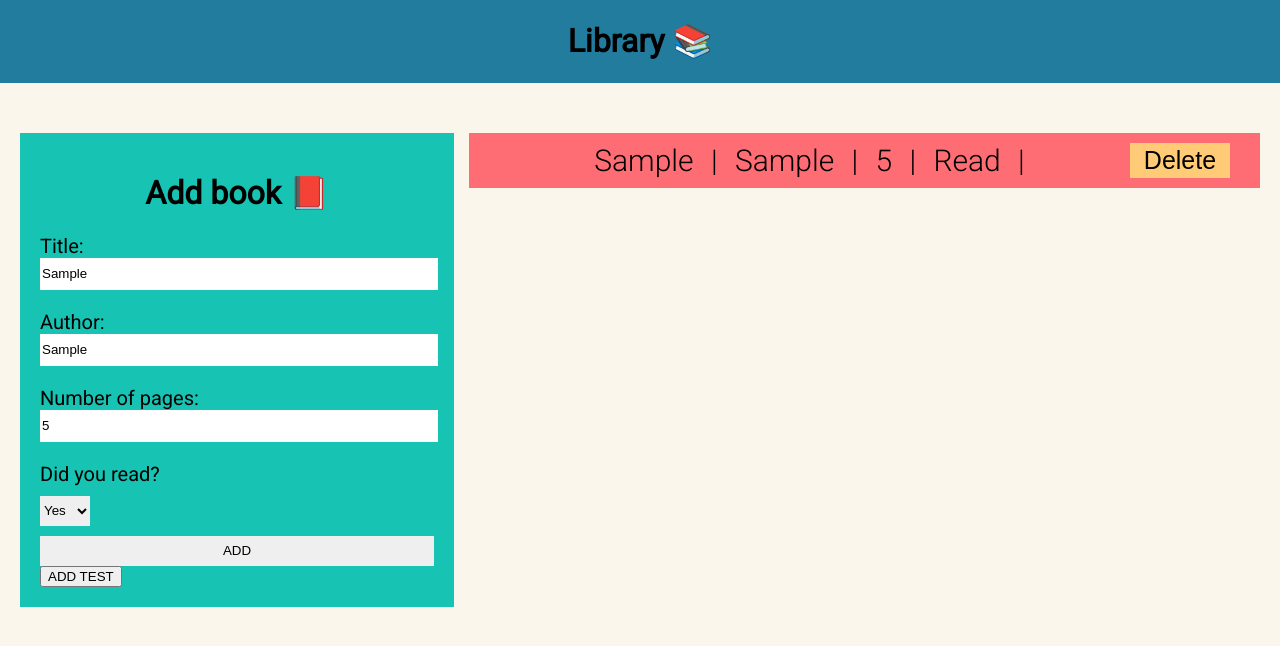
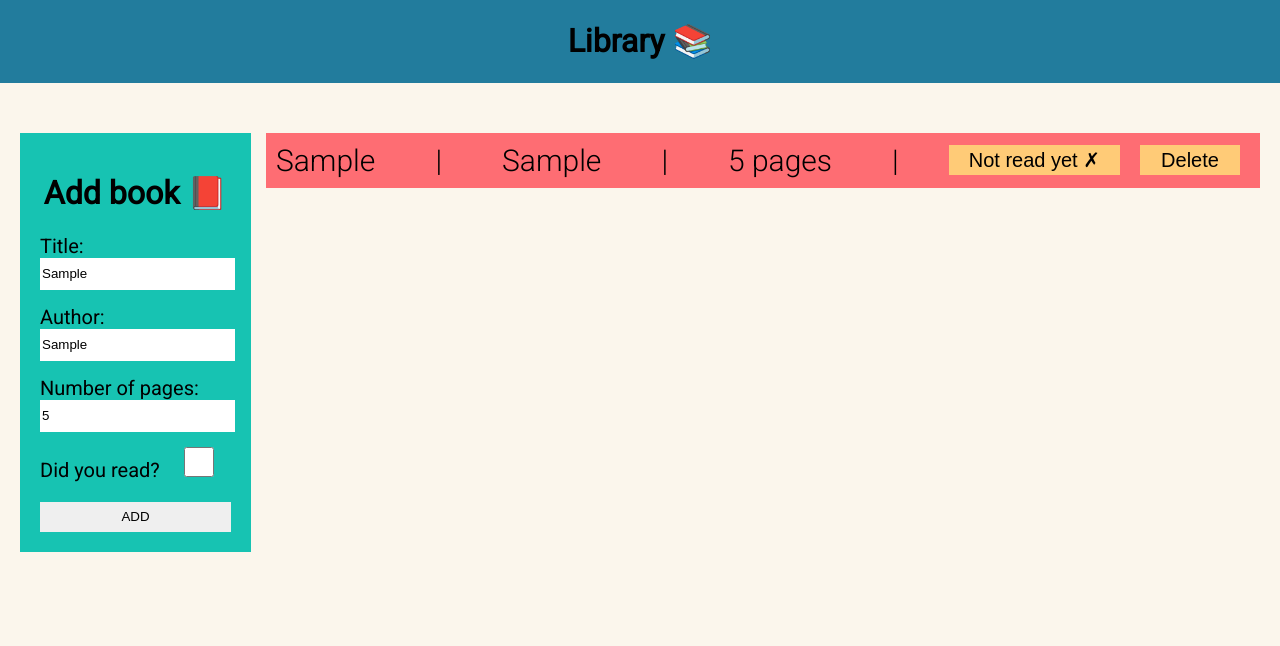
Before and after one commit to tomaszkalus/Library-App, a plain HTML site: page index.html in a window 1280 px wide. Both pictures are taken after typing "Sample", "Sample", "5" into the empty fields and a click on the button "ADD". Drawn offline with Linux system fonts and the light colour scheme.

Commit message:
Buttons fix, better appearence

```diff
--- a/index.html
+++ b/index.html
@@ -29,14 +29,13 @@
             <label for="pages-input">Number of pages:</label><br>
             <input type=number id="pages-input"><br>
 
-            <label for="read-input">Did you read?</label><br>
-            <select id="read-input">
+            <label for="read-input">Did you read?</label>
+            <!-- <select id="read-input">
                 <option value="yes">Yes</option>
                 <option value="no">No</option>
-            </select><br>
-
+            </select><br> -->
+            <input type="checkbox" id="read-input2">
             <button id="btn-add">ADD</button>
-            <button id="btn-add-test">ADD TEST</button>
         </div>
 
         <div id="books-container">
@@ -48,8 +47,8 @@
                     <p>|</p>
                     <p class="book-pages">237 pages</p>
                     <p>|</p>
-                    <p class="book-read">Read</p>
-                    <p>|</p>
+                    <!-- <p class="book-read">Read</p> -->
+                    <button class="book-read"></button>
                     <button class="delete-btn">Delete</button>
                 </div>
             </template>
--- a/script.js
+++ b/script.js
@@ -11,14 +11,25 @@ function delete_book(event){
       break;
     }
   }
-};
+}
 
-function Book(id, title, author, number_of_pages, have_i_read) {
+function toogle_read_status(event){
+  const id = event.target.parentElement.getAttribute("data-bookid");
+  const book = bookList.find(record=>{return record.id == id});
+  book.have_i_read = !book.have_i_read;
+  book.dom_element.querySelector(".book-read").textContent = book.read_info();
+
+}
+
+
+function Book(id, title, author, number_of_pages, have_i_read, dom_element) {
   this.id = id
   this.title = title
   this.author = author
   this.number_of_pages = number_of_pages
   this.have_i_read = have_i_read
+  this.dom_element = dom_element
+  this.read_info = () => {return (this.have_i_read? "Read" : "Not read yet ✗") }
   this.info = () => {
     let report = this.title + " by " + this.author + ", " + this.number_of_pages + " pages, "
     switch (this.have_i_read) {
@@ -56,26 +67,27 @@ function addBookToLibrary() {
   const title_input = document.querySelector('#title-input').value;
   const author_input = document.querySelector('#author-input').value;
   const pages_input = document.querySelector('#pages-input').value;
-  const read_input = document.querySelector('#read-input').value;
+  const read_input = document.querySelector('#read-input2').checked;
 
-  book_object = new Book(book_counter,title_input, author_input, pages_input, read_input);
+  book_object = new Book(book_counter,title_input, author_input, pages_input, read_input, book_copy);
 
   title.textContent = title_input;
   author.textContent = author_input;
-  pages.textContent = pages_input;
-  read.textContent = (read_input === "yes" ? "Read" : "Not read yet");
+  pages.textContent = pages_input + " pages";
+  read.textContent = book_object.read_info();
 
   book_container.appendChild(book_copy);
   bookList.push(book_object);
   console.log(book_object.info());
 
   book_copy.querySelector(".delete-btn").addEventListener('click', e=>delete_book(e));
+  book_copy.querySelector(".book-read").addEventListener('click', e=>toogle_read_status(e));
 }
 
 document.querySelector('#btn-add-test').addEventListener('click',()=>{
   const title_input = document.querySelector('#title-input').value = "1984";
   const author_input = document.querySelector('#author-input').value = "George Orwell";
   const pages_input = document.querySelector('#pages-input').value = 341;
-  const read_input = document.querySelector('#read-input').value = "yes";
+  const read_input = document.querySelector('#read-input2').checked = true;
   addBookToLibrary()
 })
--- a/style.css
+++ b/style.css
@@ -1,3 +1,11 @@
+html,
+body {
+    font-family: 'Roboto', sans-serif;
+    background-color: #fbf6ec;
+    margin: 0;
+    max-width: 100%;
+}
+
 #main-container {
     display: grid;
     grid-template-areas: 'input books';
@@ -10,15 +18,27 @@
 
 }
 
+button:hover {
+    cursor: pointer;
+}
+
 #inputs {
     background-color: #17C3B2;
     margin-left: 20px;
     padding: 20px;
     grid-area: 'input';
+    max-height: 550px;
 }
 
 #inputs>input {
-    margin-bottom: 20px;
+    /* margin: 0; */
+    margin-bottom: 15px;
+}
+
+#read-input2{
+    margin: 0;
+    width: 30px;
+    margin-left: 20px;
 }
 
 #inputs>select {
@@ -26,8 +46,10 @@
 }
 
 .book {
+    display: flex;
+    justify-content: center;
+    align-items: center;
     background-color: #FE6D73;
-    padding: 10px;
     text-align: center;
     font-weight: 300;
     font-size: 30px;
@@ -36,7 +58,10 @@
 
 p {
     display: inline;
-    margin-left: 10px;
+    margin: 10px;
+    /* margin-left: 30px; */
+    margin-right: 50px;
+
 
 }
 
@@ -51,17 +76,32 @@ label {
 
 #title {
     background-color: #227c9d;
+    margin: 0;
     margin-bottom: 50px;
-
+    /* width: 100%; */
     padding: 1px;
 }
 
-body {
-    font-family: 'Roboto', sans-serif;
-    background-color: #fbf6ec;
+
+
+
+.book>button {
+    vertical-align: middle;
     margin: 0;
+    margin-right: 20px;
+    display: inline;
+    background-color: #FFCB77;
+    min-width: 100px;
+    padding-left: 20px;
+    padding-right: 20px;
+    /* padding: 20px; */
+    font-size: 20px;
+    border-style: none;
+    height: 30px;
 }
 
+
+/* }
 .delete-btn {
     padding: 3px;
     margin-right: 20px;
@@ -71,6 +111,17 @@ body {
     float: right;
     font-size: 25px;
     border-style: none;
+}
+
+.book-read{
+    border-style: none;
+    font-size: 25px;
+    float: right;
+    background-color: #FFCB77;
+} */
+
+.book-read:hover {
+    cursor: pointer;
 }
 
 input {
```
